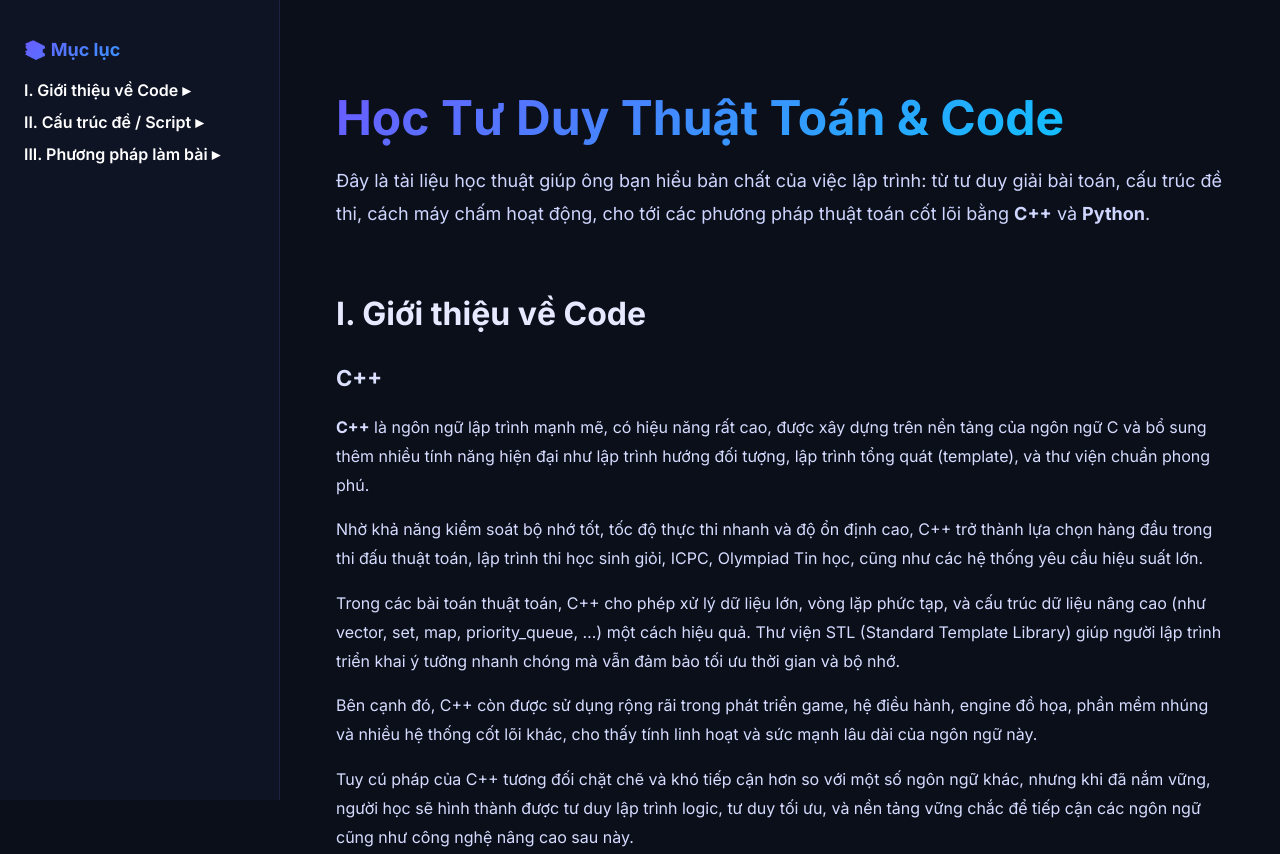
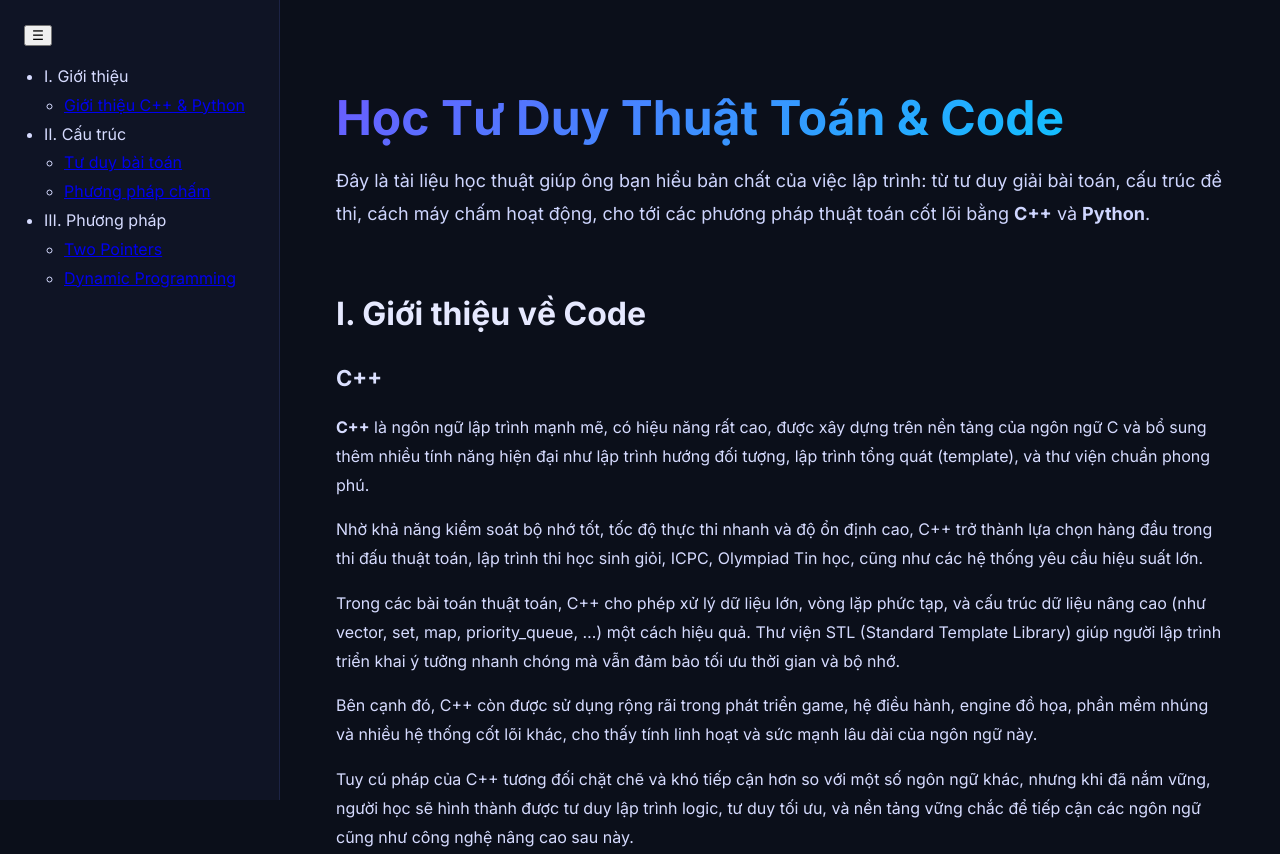
Before and after one commit to CuRuBuuu/bu-algorithm-website, a plain HTML site: page index.html in a window 1280 px wide. Shown: the top 854 px of the page. Drawn offline with nearby package versions, Linux system fonts and the light colour scheme.

Commit message:
Update index.html

```diff
--- a/index.html
+++ b/index.html
@@ -175,35 +175,37 @@
 </head>
 <body>
 
+
   <!-- Sidebar -->
   <aside class="sidebar">
-    <h2>📚 Mục lục</h2>
+  <button class="toggle-sidebar" onclick="toggleSidebar()">☰</button>
+  <nav>
+    <ul>
+      <li>
+        <span class="menu-item" onclick="toggleMenu(this)">I. Giới thiệu</span>
+        <ul class="submenu">
+          <li><a href="#intro">Giới thiệu C++ & Python</a></li>
+        </ul>
+      </li>
+      <li>
+        <span class="menu-item" onclick="toggleMenu(this)">II. Cấu trúc</span>
+        <ul class="submenu">
+          <li><a href="#thinking">Tư duy bài toán</a></li>
+          <li><a href="#grading">Phương pháp chấm</a></li>
+        </ul>
+      </li>
+      <li>
+        <span class="menu-item" onclick="toggleMenu(this)">III. Phương pháp</span>
+        <ul class="submenu">
+          <li><a href="#two-pointers">Two Pointers</a></li>
+          <li><a href="#dp">Dynamic Programming</a></li>
+        </ul>
+      </li>
+    </ul>
+  </nav>
+</aside>
+<!-- Main-->
 
-    <div class="nav-section">
-      <div class="nav-title" onclick="toggleNav(this)">I. Giới thiệu về Code ▸</div>
-      <div class="nav-sub">
-        <a href="#cpp">C++</a>
-        <a href="#python">Python</a>
-      </div>
-    </div>
-
-    <div class="nav-section">
-      <div class="nav-title" onclick="toggleNav(this)">II. Cấu trúc đề / Script ▸</div>
-      <div class="nav-sub">
-        <a href="#thinking">Tư duy về bài</a>
-        <a href="#judging">Phương pháp chấm bài</a>
-      </div>
-    </div>
-
-    <div class="nav-section">
-      <div class="nav-title" onclick="toggleNav(this)">III. Phương pháp làm bài ▸</div>
-      <div class="nav-sub">
-        <a href="#twopointers">Two Pointers</a>
-      </div>
-    </div>
-  </aside>
-
-  <!-- Main -->
   <main class="main">
 
     <!-- Hero -->
```
